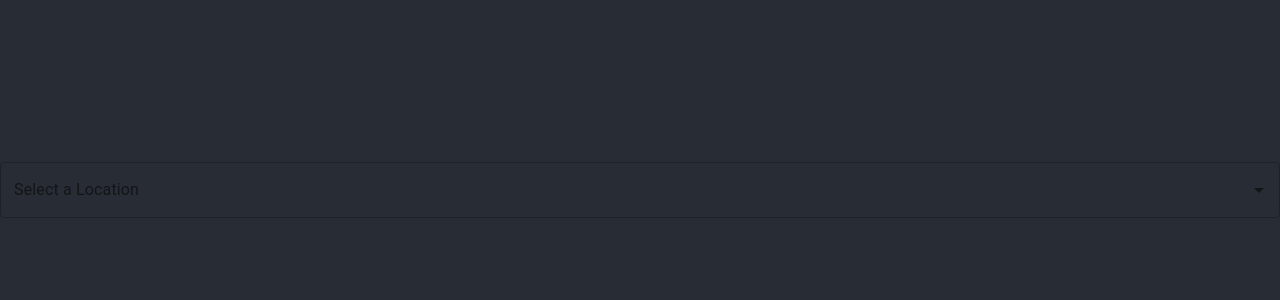
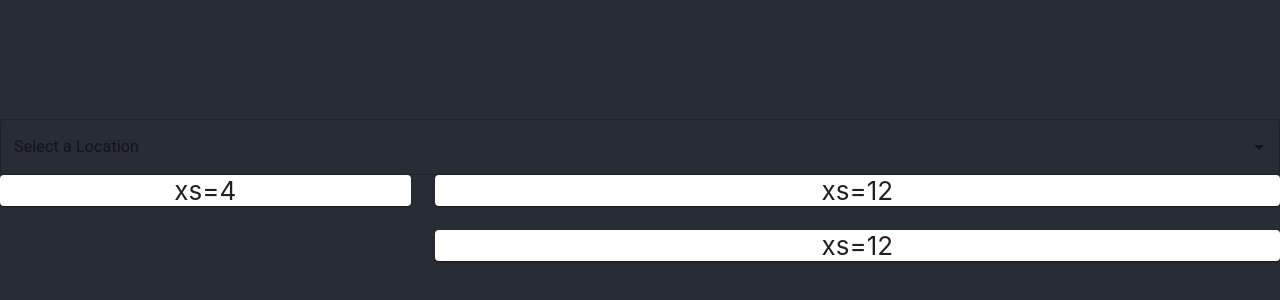
Before and after one commit to imaginary-cloud/react-weather-app, a React (Create React App) app: page / in a window 1280 px wide. Shown: the part 210-510 px from the top of the page. Built offline with nearby package versions, Linux system fonts and the light colour scheme.

Commit message:
create the base structure of the rest of the page with grid elements

```diff
--- a/src/App.js
+++ b/src/App.js
@@ -3,6 +3,8 @@
 import Button from "@material-ui/core/Button";
 import TextField from "@material-ui/core/TextField";
 import Autocomplete from "@material-ui/lab/Autocomplete";
+import Paper from "@material-ui/core/Paper";
+import Grid from "@material-ui/core/Grid";
 import React, { useState } from "react";
 
 import top100Films from "./markers.js";
@@ -27,6 +29,21 @@
           )}
           onChange={(event, value) => setLocation(value.marker)}
         />
+        <Grid container spacing={3}>
+          <Grid item xs={4}>
+            <Paper>xs=4</Paper>
+          </Grid>
+          <Grid item xs={8}>
+            <Grid container spacing={3}>
+              <Grid item xs={12}>
+                <Paper>xs=12</Paper>
+              </Grid>
+              <Grid item xs={12}>
+                <Paper>xs=12</Paper>
+              </Grid>
+            </Grid>
+          </Grid>
+        </Grid>
       </header>
     </div>
   );
```
